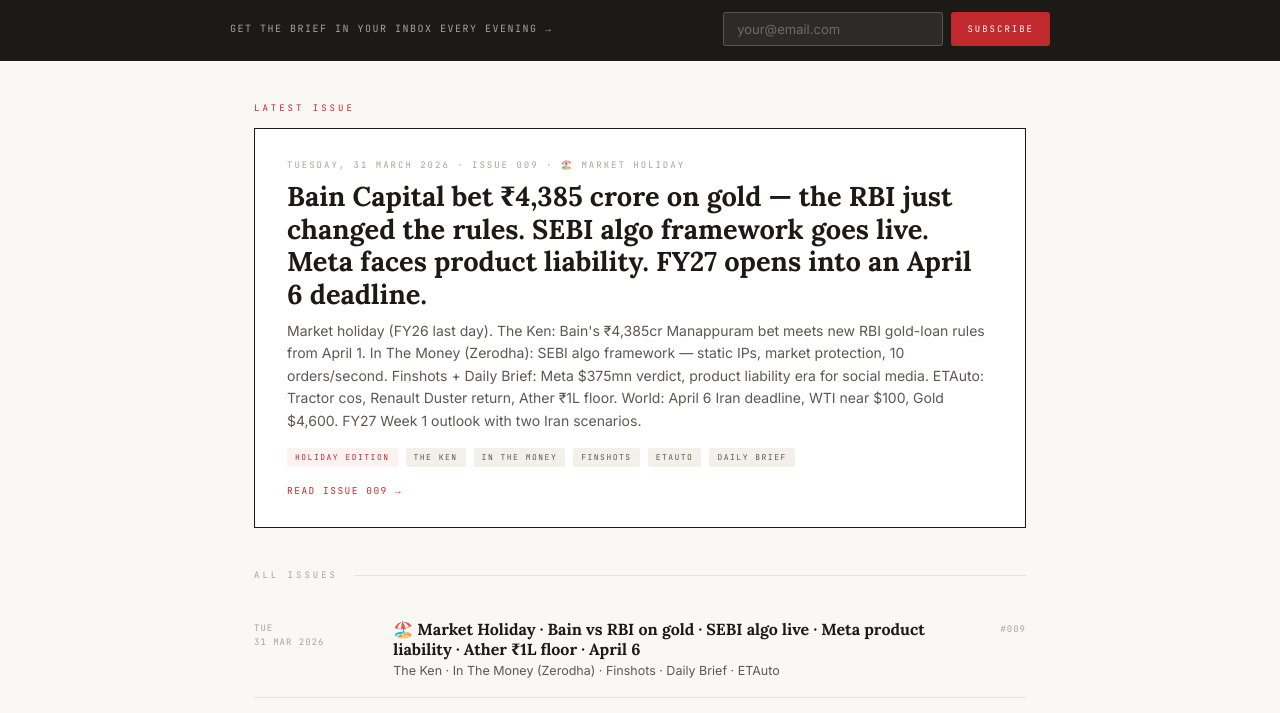
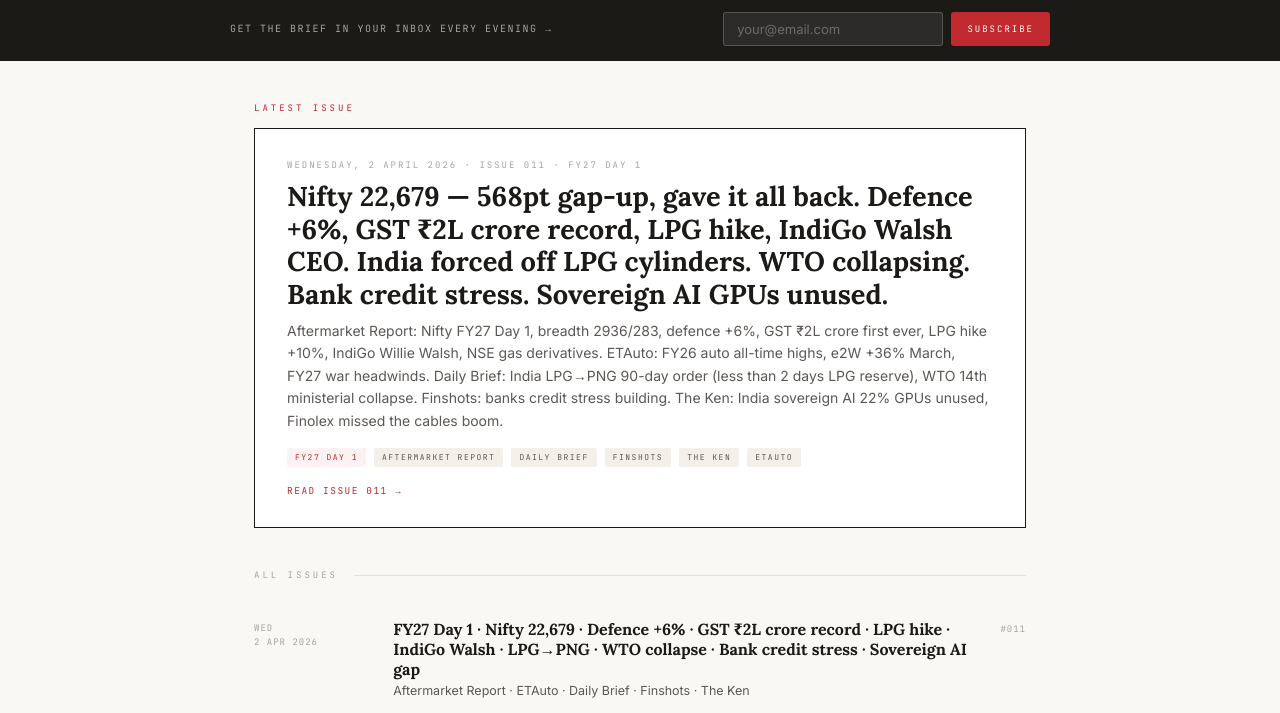
Before and after one commit to nischaykhannanws/-thebrief.ai, a website: page index.html in a window 1280 px wide. Shown: the part 218-931 px from the top of the page. Drawn offline with Linux system fonts and the light colour scheme.

Commit message:
Update index.html

```diff
--- a/index.html
+++ b/index.html
@@ -1,15 +1,6 @@
 <!DOCTYPE html>
 <html lang="en">
 <head>
-  <!-- Google tag (gtag.js) -->
-<script async src="https://www.googletagmanager.com/gtag/js?id=G-FELWMQ45KM"></script>
-<script>
-  window.dataLayer = window.dataLayer || [];
-  function gtag(){dataLayer.push(arguments);}
-  gtag('js', new Date());
-
-  gtag('config', 'G-FELWMQ45KM');
-</script>
 <meta charset="UTF-8">
 <meta name="viewport" content="width=device-width, initial-scale=1.0">
 <title>The Brief — Archive</title>
@@ -390,19 +381,19 @@
 
   <!-- LATEST ISSUE -->
   <div class="latest-label">Latest Issue</div>
-  <a class="latest-card" href="issues/31-03-2026.html">
-    <div class="latest-date">Tuesday, 31 March 2026 · Issue 009 · 🏖️ Market Holiday</div>
-    <div class="latest-title">Bain Capital bet ₹4,385 crore on gold — the RBI just changed the rules. SEBI algo framework goes live. Meta faces product liability. FY27 opens into an April 6 deadline.</div>
-    <div class="latest-desc">Market holiday (FY26 last day). The Ken: Bain&#39;s ₹4,385cr Manappuram bet meets new RBI gold-loan rules from April 1. In The Money (Zerodha): SEBI algo framework — static IPs, market protection, 10 orders/second. Finshots + Daily Brief: Meta $375mn verdict, product liability era for social media. ETAuto: Tractor cos, Renault Duster return, Ather ₹1L floor. World: April 6 Iran deadline, WTI near $100, Gold $4,600. FY27 Week 1 outlook with two Iran scenarios.</div>
+  <a class="latest-card" href="issues/02-04-2026.html">
+    <div class="latest-date">Wednesday, 2 April 2026 · Issue 011 · FY27 Day 1</div>
+    <div class="latest-title">Nifty 22,679 — 568pt gap-up, gave it all back. Defence +6%, GST ₹2L crore record, LPG hike, IndiGo Walsh CEO. India forced off LPG cylinders. WTO collapsing. Bank credit stress. Sovereign AI GPUs unused.</div>
+    <div class="latest-desc">Aftermarket Report: Nifty FY27 Day 1, breadth 2936/283, defence +6%, GST ₹2L crore first ever, LPG hike +10%, IndiGo Willie Walsh, NSE gas derivatives. ETAuto: FY26 auto all-time highs, e2W +36% March, FY27 war headwinds. Daily Brief: India LPG→PNG 90-day order (less than 2 days LPG reserve), WTO 14th ministerial collapse. Finshots: banks credit stress building. The Ken: India sovereign AI 22% GPUs unused, Finolex missed the cables boom.</div>
     <div class="latest-tags">
-      <span class="tag red">Holiday Edition</span>
+      <span class="tag red">FY27 Day 1</span>
+      <span class="tag">Aftermarket Report</span>
+      <span class="tag">Daily Brief</span>
+      <span class="tag">Finshots</span>
       <span class="tag">The Ken</span>
-      <span class="tag">In The Money</span>
-      <span class="tag">Finshots</span>
       <span class="tag">ETAuto</span>
-      <span class="tag">Daily Brief</span>
     </div>
-    <div class="read-link">Read Issue 009</div>
+    <div class="read-link">Read Issue 011</div>
   </a>
 
   <!-- ALL ISSUES -->
@@ -411,6 +402,15 @@
   </div>
 
   <div class="issue-list">
+
+    <a class="issue-row" href="issues/02-04-2026.html">
+      <div class="issue-date-col">Wed<br>2 Apr 2026</div>
+      <div>
+        <div class="issue-title">FY27 Day 1 · Nifty 22,679 · Defence +6% · GST ₹2L crore record · LPG hike · IndiGo Walsh · LPG→PNG · WTO collapse · Bank credit stress · Sovereign AI gap</div>
+        <div class="issue-desc">Aftermarket Report · ETAuto · Daily Brief · Finshots · The Ken</div>
+      </div>
+      <div class="issue-num">#011</div>
+    </a>
 
     <a class="issue-row" href="issues/31-03-2026.html">
       <div class="issue-date-col">Tue<br>31 Mar 2026</div>
```
